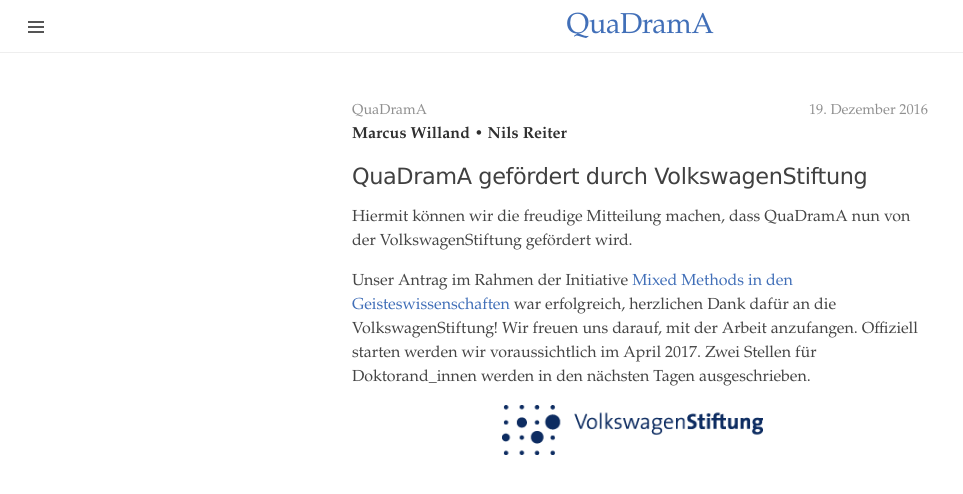
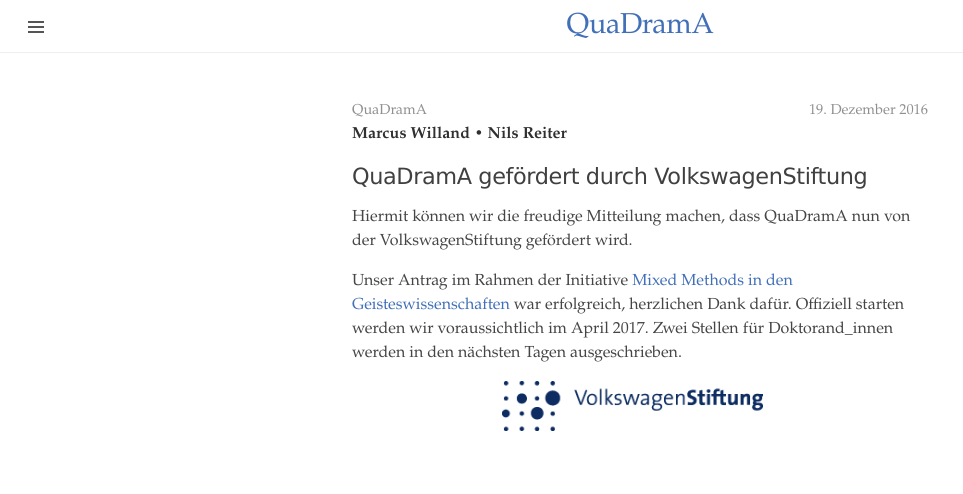
Before and after one commit to quadrama/quadrama.github.io, a Jekyll site: the page built from _posts/2016-12-19-quadrama-funded.de.md, in a window 1280 px wide. Shown: the top 494 px of the page, without its empty margins (0-963 px from the left). Built offline with Jekyll 4.4.1, drawn with Linux system fonts in a browser that asks for light colours; nearby versions of some CDN libraries; library files that are not in the unit come from our copies.

Commit message:
removed over-enthusiasm

```diff
--- a/_posts/2016-12-19-quadrama-funded.de.md
+++ b/_posts/2016-12-19-quadrama-funded.de.md
@@ -13,7 +13,7 @@
 
 <!--more-->
 
-Unser Antrag im Rahmen der Initiative [Mixed Methods in den Geisteswissenschaften](https://www.volkswagenstiftung.de/mixedmethodsgeisteswissenschaften.html) war erfolgreich, herzlichen Dank dafür an die VolkswagenStiftung! Wir freuen uns darauf, mit der Arbeit anzufangen. Offiziell starten werden wir voraussichtlich im April 2017. Zwei Stellen für Doktorand_innen werden in den nächsten Tagen ausgeschrieben.
+Unser Antrag im Rahmen der Initiative [Mixed Methods in den Geisteswissenschaften](https://www.volkswagenstiftung.de/mixedmethodsgeisteswissenschaften.html) war erfolgreich, herzlichen Dank dafür. Offiziell starten werden wir voraussichtlich im April 2017. Zwei Stellen für Doktorand_innen werden in den nächsten Tagen ausgeschrieben.
 
 
 <div class="logoline">
```
